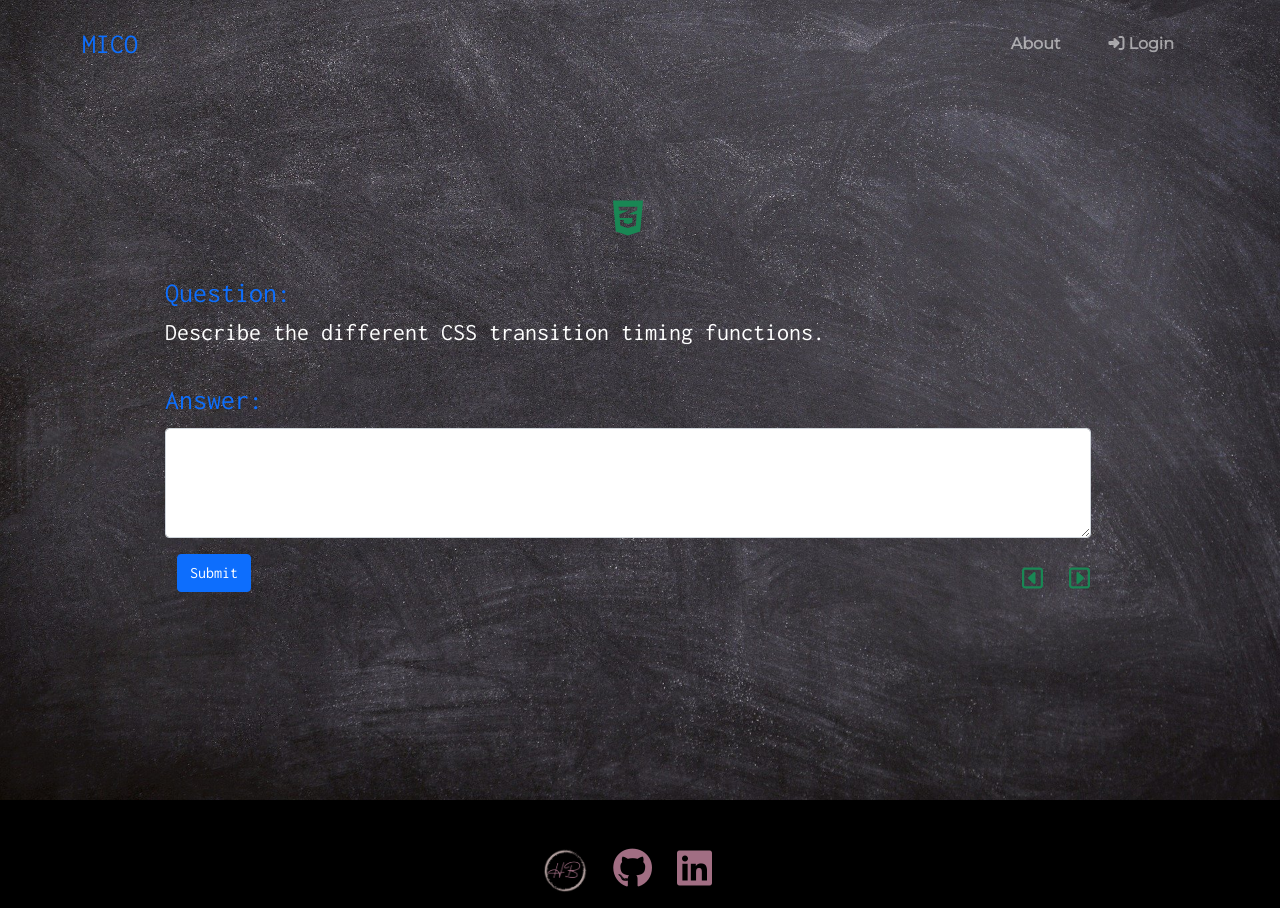
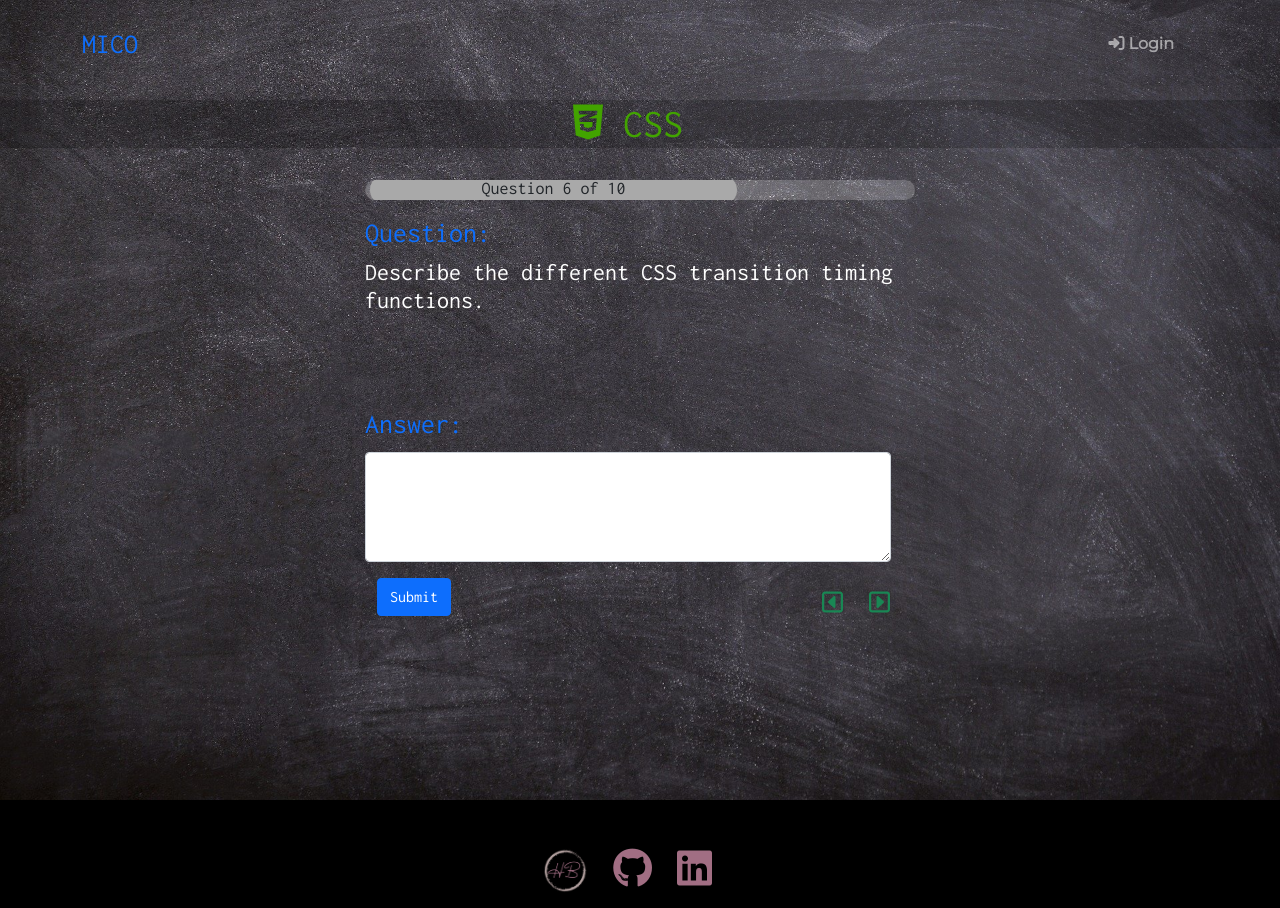
Before and after one commit to hblackmer/mico-bootstrap, a plain HTML site: page mico_test.html in a window 1280 px wide. Drawn offline with nearby package versions, Linux system fonts and the light colour scheme.

Commit message:
Added progress bar to testing page.

```diff
--- a/css/mico.css
+++ b/css/mico.css
@@ -7,6 +7,7 @@
     --color-primary: #0275d8;
     --color-pink: #a16e83;
     --color-dark-grey: #1f1f1f;
+    --color-green: #52cc00;
     --font-inconsolota: 'Inconsolata', monospace;
 }
 
@@ -45,6 +46,9 @@ body {
 }
 .mico-color-4 {
     color: var(--color-extra-light-blue);
+}
+.text-green {
+    color: var(--color-green);
 }
 
 /*
@@ -263,11 +267,6 @@ button:focus {
     background-repeat: no-repeat;
     background-size: auto;
 }
-.showcase {
-    height: 100vh;
-    background: url("../img/chalkboard.jpg") bottom center / cover no-repeat;
-    position: relative;
-}
 #results {
     padding-top:100px;
 }
--- a/css/mico_test.css
+++ b/css/mico_test.css
@@ -1,22 +1,12 @@
-:root {
-    --color-extra-dark-blue: #003366;
-    --color-dark-blue: #0C2746;
-    --color-blue: #22476B;
-    --color-light-blue: #406E8E;
-    --color-extra-light-blue: #5B92AB;
-    --color-primary: #0275d8;
-    --color-pink: #a16e83;
-    --color-dark-grey: #1f1f1f;
-    --font-inconsolota: 'Inconsolata', monospace;
-}
-
 body {
     background: black;
 }
 
 .dark-overlay {
-    background-color: rgba(0,0,0,0.3);
-    padding: 15px;
+    background-color: rgba(0,0,0,0.2);
+    height: 3em;
+    width: 100%;
+    position: absolute;
 }
 
 /*
@@ -24,6 +14,12 @@ body {
     QUESTIONS/ANSWERS
 ========================
 */
+#test-showcase {
+    padding-top: 100px;
+    height: 100vh;
+    background: url("../img/chalkboard.jpg") bottom center / cover no-repeat;
+    position: relative;
+}
 .category{
     height: 10vh;
     width: 100%;
@@ -31,6 +27,7 @@ body {
 .question {
     height: 10vh;
     width: 100%;
+    margin-bottom: 100px;
 }
 .answer {
     height: 30vh;
@@ -123,3 +120,33 @@ a:hover,a:focus{
     line-height: 28px;
     letter-spacing: 1px;
 }
+
+/*
+========================
+    PROGRESS BAR
+========================
+*/
+.progress {
+    background: rgba(255,255,255,0.2);
+    justify-content: flex-start;
+    border-radius: 100px;
+    align-items: center;
+    position: relative;
+    padding: 0 5px;
+    display: flex;
+    height: 20px;
+    width: 500px;
+}
+.progress-value {
+    animation: load 3s normal forwards;
+    box-shadow: 0 10px 40px -10px #fff;
+    border-radius: 100px;
+    font-size: 1.5em;
+    background: darkgray;
+    height: 30px;
+    width: 0;
+}
+@keyframes load {
+    0% { width: 0; }
+    100% { width: 68%; }
+}
--- a/mico_test.html
+++ b/mico_test.html
@@ -42,9 +42,6 @@
             </button>
             <div class="collapse navbar-collapse" id="mainNavbar">
                 <ul class="navbar-nav ms-auto">
-                    <li class="nav-item p-3">
-                        <a href="index.html#about" class="nav-link font-mont">About</a>
-                    </li>
                     <li class="nav-item p-3">
                         <a class="nav-link font-mont" data-toggle="modal" data-target="#loginModal">
                             <i class="fa fa-sign-in"></i> Login
@@ -96,13 +93,19 @@
         </div>
     </div>
 
-    <!-- Image Top -->
-    <section class="showcase d-flex justify-content-center align-items-center">
-        <div class="container">
+    <!-- Question/Answer -->
+    <section id="test-showcase">
+        <div class="dark-overlay"></div>
+        <div class="container d-flex justify-content-center align-items-center">
             <div class="row">
                 <div class="offset-md-1 col-md-10">
                     <div class="row category">
-                        <h1 class="mb-0 text-success text-center"><i class="fab fa-css3-alt"></i></h1>
+                        <h1 class="mb-0 text-green text-center"><i class="fab fa-css3-alt"></i> CSS </h1>
+                    </div>
+                    <div class="row">
+                        <div class="col progress text-center mb-3">
+                            <div class="progress-value">Question 6 of 10</div>
+                        </div>
                     </div>
                     <div class="question">
                         <h2 class="row fs-3 text-primary">Question: </h2>
```
